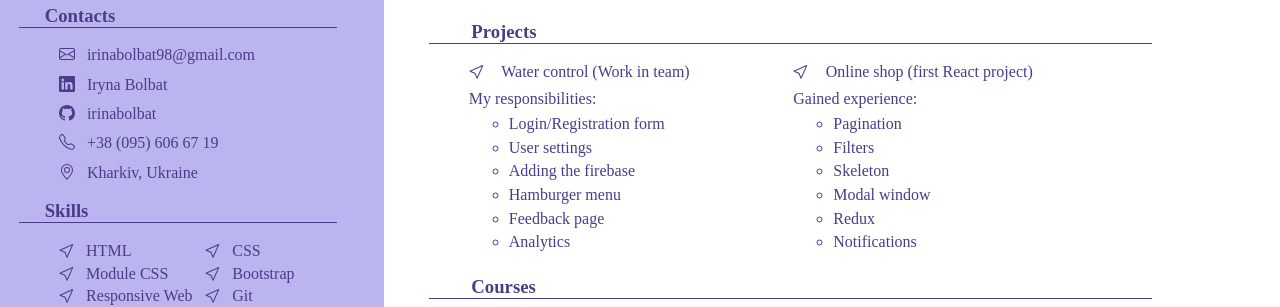
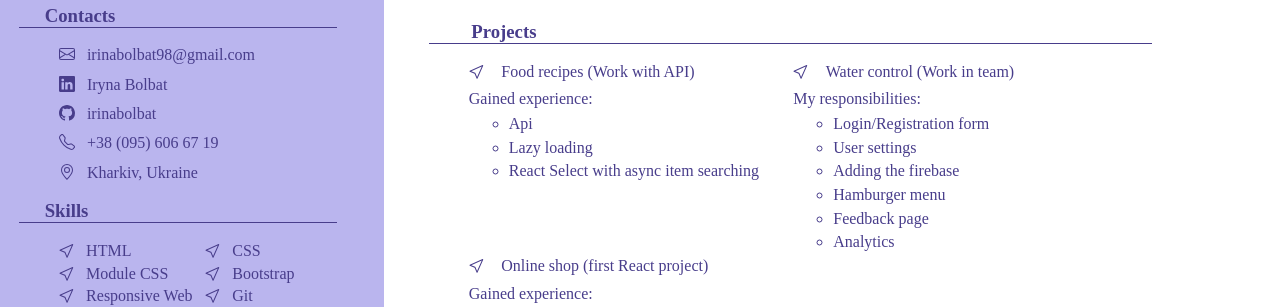
Before and after one commit to irynabolbat/cv-react, a React (Create React App) app: page / in a window 1280 px wide. Shown: the part 281-588 px from the top of the page. Built offline with nearby package versions, Linux system fonts and the light colour scheme.

Commit message:
added food-recipe project

```diff
--- a/src/components/MyProjects/MyProjects.js
+++ b/src/components/MyProjects/MyProjects.js
@@ -3,8 +3,9 @@ import style from './MyProjects.module.css'
 import {Cursor} from "react-bootstrap-icons";
 
 const MyProjects = () => {
+    const myTasksFoodRecipes = ['Api', 'Lazy loading', 'React Select with async item searching']
+    const myTasksOnlineStore = ['Pagination', 'Filters', 'Skeleton', 'Modal window', 'Redux', 'Notifications']
     const myTasksWaterControl = ['Login/Registration form', 'User settings', 'Adding the firebase', 'Hamburger menu', 'Feedback page', 'Analytics']
-    const myTasksOnlineStore = ['Pagination', 'Filters', 'Skeleton', 'Modal window', 'Redux', 'Notifications']
     const [scroll, setScroll] = useState(false)
 
     useEffect(() => {
@@ -16,6 +17,21 @@ const MyProjects = () => {
         <div className={!scroll ? style.my_projects : `${style.my_projects} ${style.active}`}>
             <h3 className={style.my_projects_header}>Projects</h3>
             <ul className={style.my_projects_wrapper}>
+                <li className={style.my_projects_container}>
+                    <a href='https://irinabolbat.github.io/food-recipes/' target="_blank" className={style.project_link}>
+                        <Cursor/>
+                        Food recipes (Work with API)
+                    </a>
+                    <div className={style.my_experience}>Gained experience:</div>
+                    <ul>
+                        {
+                            myTasksFoodRecipes.map((task, index) => (
+                                <li className={style.my_work_in_project} key={index+1}>{task}</li>
+                            ))
+                        }
+                    </ul>
+                </li>
+
                 <li className={style.my_projects_container}>
                     <a href='https://eleks-bootcamp-water-control.netlify.app/' target="_blank" className={style.project_link}>
                         <Cursor/>
```
